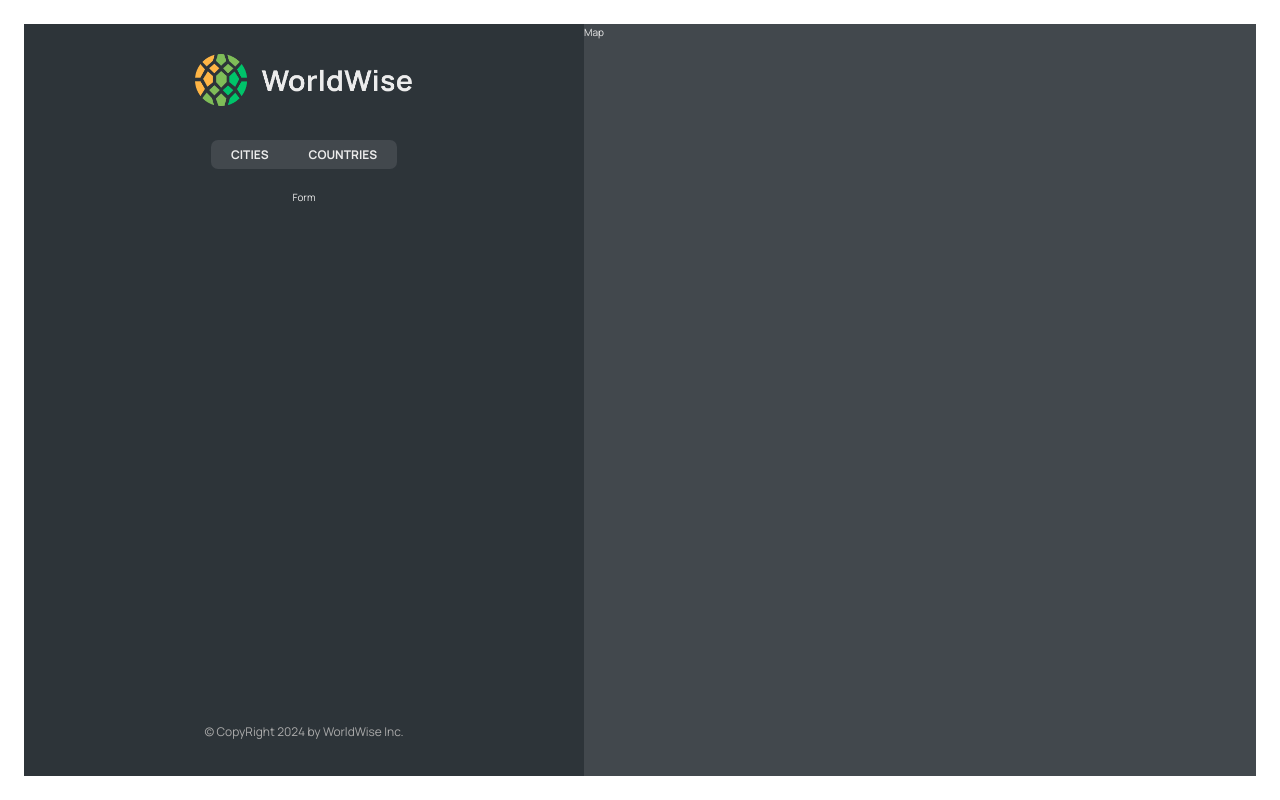
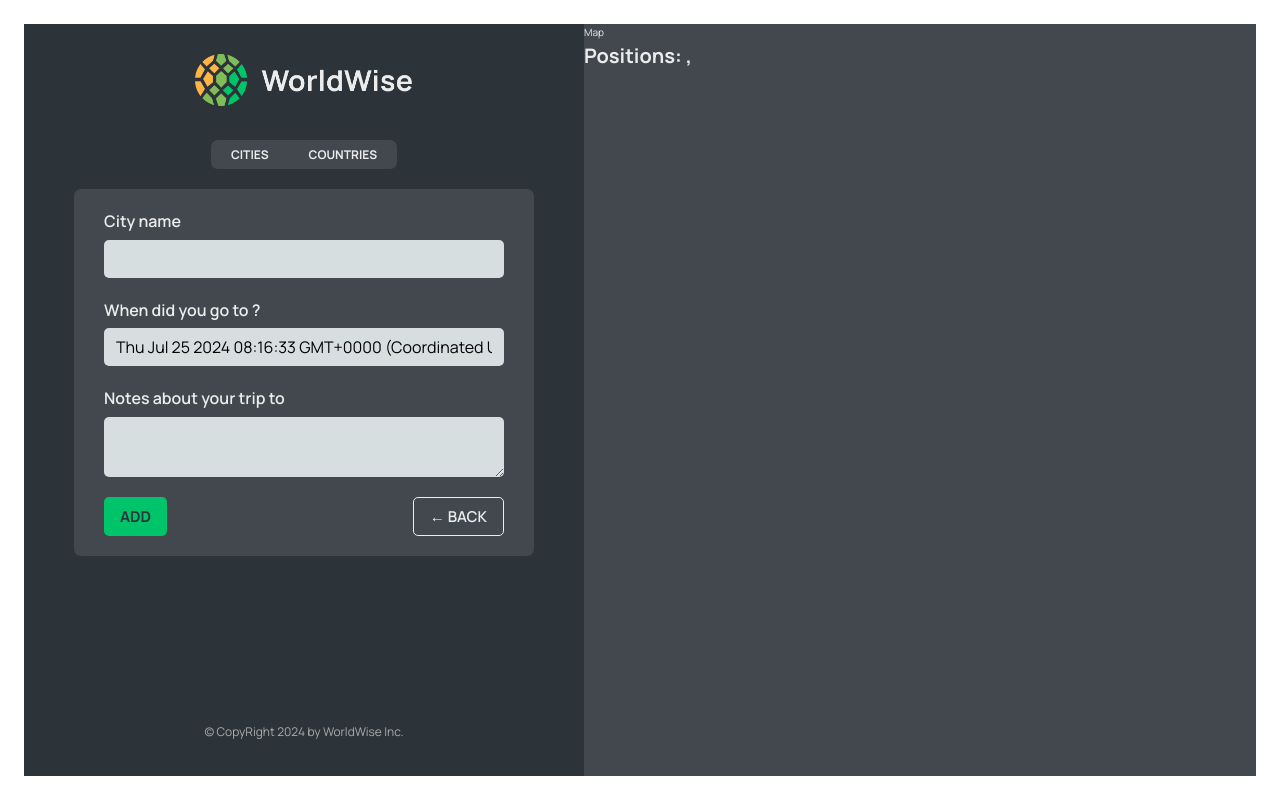
Before and after one commit to ajay0180/worldwise, a React app: page /app/form in a window 1280 px wide. Built offline with nearby package versions, Linux system fonts and the light colour scheme; data requests are answered from the project's data file; the HTML template or start-up script is replaced by a standard one.

Commit message:
Adding some changes

```diff
--- a/src/App.jsx
+++ b/src/App.jsx
@@ -1,4 +1,4 @@
-import { BrowserRouter, Route, Routes } from "react-router-dom";
+import { BrowserRouter, Navigate, Route, Routes } from "react-router-dom";
 import Product from "./pages/Product";
 import Pricing from "./pages/Pricing";
 import HomePage from "./pages/Homepage";
@@ -8,6 +8,8 @@
 import CityList from "./components/CityList";
 import { useEffect, useState } from "react";
 import CountryList from "./components/CountryList";
+import City from "./components/City";
+import Form from "./components/Form";
 
 function App() {
   const [cities, setCities] = useState([]);
@@ -37,24 +39,22 @@
         <Routes>
           <Route index element={<HomePage />} />
           <Route path="product" element={<Product />} />
+          <Route path="pricing" element={<Pricing />} />
           <Route path="login" element={<Login />} />
-          <Route path="pricing" element={<Pricing />} />
           <Route path="app" element={<AppLayout />}>
             {/* Child/Nested routes */}
             {/* Index route */}
-            <Route
-              index
-              element={<CityList cities={cities} isLoading={isLoading} />}
-            />
+            <Route index element={<Navigate replace to={"cities"} />} />
             <Route
               path="cities"
               element={<CityList cities={cities} isLoading={isLoading} />}
             />
+            <Route path="cities/:id" element={<City />} />
             <Route
               path="countries"
               element={<CountryList cities={cities} isLoading={isLoading} />}
             />
-            <Route path="form" element={<p>Form</p>} />
+            <Route path="form" element={<Form />} />
           </Route>
 
           {/* whenever we set 'pass' attribute to any 'Route' object as '*',then it means all the remaining elements that does not match any of the path of other route elements then,this route will be rendered. */}
--- /dev/null
+++ b/src/components/Button.jsx
@@ -0,0 +1,11 @@
+import styles from "./Button.module.css";
+
+function Button({ children, onClick, type }) {
+  return (
+    <button className={`${styles.btn} ${styles[type]}`} onClick={onClick}>
+      {children}
+    </button>
+  );
+}
+
+export default Button;
--- a/src/components/City.jsx
+++ b/src/components/City.jsx
@@ -1,3 +1,4 @@
+import { useParams, useSearchParams } from "react-router-dom";
 import styles from "./City.module.css";
 
 const formatDate = (date) =>
@@ -9,6 +10,14 @@
   }).format(new Date(date));
 
 function City() {
+  const { id } = useParams();
+  console.log(id);
+
+  const [searchParams, setSearchParams] = useSearchParams();
+  console.log(searchParams);
+
+  const lat = searchParams.get("lat");
+  const lng = searchParams.get("lng");
   // TEMP DATA
   const currentCity = {
     cityName: "Lisbon",
@@ -20,42 +29,47 @@
   const { cityName, emoji, date, notes } = currentCity;
 
   return (
-    <div className={styles.city}>
-      <div className={styles.row}>
-        <h6>City name</h6>
-        <h3>
-          <span>{emoji}</span> {cityName}
-        </h3>
-      </div>
-
-      <div className={styles.row}>
-        <h6>You went to {cityName} on</h6>
-        <p>{formatDate(date || null)}</p>
-      </div>
-
-      {notes && (
-        <div className={styles.row}>
-          <h6>Your notes</h6>
-          <p>{notes}</p>
-        </div>
-      )}
-
-      <div className={styles.row}>
-        <h6>Learn more</h6>
-        <a
-          href={`https://en.wikipedia.org/wiki/${cityName}`}
-          target="_blank"
-          rel="noreferrer"
-        >
-          Check out {cityName} on Wikipedia &rarr;
-        </a>
-      </div>
-
-      <div>
-        <ButtonBack />
-      </div>
+    <div>
+      <h1>City {id}</h1>
+      <h3>
+        Position: {lat},{lng}
+      </h3>
     </div>
   );
+
+  // return (
+  //   <div className={styles.city}>
+  //     <div className={styles.row}>
+  //       <h6>City name</h6>
+  //       <h3>
+  //         <span>{emoji}</span> {cityName}
+  //       </h3>
+  //     </div>
+
+  //     <div className={styles.row}>
+  //       <h6>You went to {cityName} on</h6>
+  //       <p>{formatDate(date || null)}</p>
+  //     </div>
+
+  //     {notes && (
+  //       <div className={styles.row}>
+  //         <h6>Your notes</h6>
+  //         <p>{notes}</p>
+  //       </div>
+  //     )}
+
+  //     <div className={styles.row}>
+  //       <h6>Learn more</h6>
+  //       <a
+  //         href={`https://en.wikipedia.org/wiki/${cityName}`}
+  //         target="_blank"
+  //         rel="noreferrer"
+  //       >
+  //         Check out {cityName} on Wikipedia &rarr;
+  //       </a>
+  //     </div>
+  //   </div>
+  // );
 }
 
 export default City;
--- a/src/components/CityItem.jsx
+++ b/src/components/CityItem.jsx
@@ -1,3 +1,4 @@
+import { Link } from "react-router-dom";
 import styles from "./CityItem.module.css";
 
 const formatDate = (date) =>
@@ -8,14 +9,19 @@
   }).format(new Date(date));
 
 function CityItem({ city }) {
-  const { cityName, emoji, date } = city;
+  const { cityName, emoji, date, id, position } = city;
 
   return (
-    <li className={styles.cityItem}>
-      <span className={styles.emoji}>{emoji}</span>
-      <h3 className={styles.name}>{cityName}</h3>
-      <time className={styles.date}>{formatDate(date)}</time>
-      <button className={styles.deleteBtn}>&times;</button>
+    <li>
+      <Link
+        className={styles.cityItem}
+        to={`${id}?lat=${position.lat}&lng=${position.lng}`}
+      >
+        <span className={styles.emoji}>{emoji}</span>
+        <h3 className={styles.name}>{cityName}</h3>
+        <time className={styles.date}>{formatDate(date)}</time>
+        <button className={styles.deleteBtn}>&times;</button>
+      </Link>
     </li>
   );
 }
--- a/src/components/CountryList.jsx
+++ b/src/components/CountryList.jsx
@@ -22,7 +22,7 @@
   return (
     <ul className={styles.countryList}>
       {countries.map((country) => (
-        <CountryItem country={country} />
+        <CountryItem country={country} key={country.country} />
       ))}
     </ul>
   );
--- a/src/components/Form.jsx
+++ b/src/components/Form.jsx
@@ -3,6 +3,8 @@
 import { useState } from "react";
 
 import styles from "./Form.module.css";
+import Button from "./Button";
+import { useNavigate } from "react-router-dom";
 
 export function convertToEmoji(countryCode) {
   const codePoints = countryCode
@@ -13,6 +15,7 @@
 }
 
 function Form() {
+  const navigate = useNavigate();
   const [cityName, setCityName] = useState("");
   const [country, setCountry] = useState("");
   const [date, setDate] = useState(new Date());
@@ -49,8 +52,16 @@
       </div>
 
       <div className={styles.buttons}>
-        <button>Add</button>
-        <button>&larr; Back</button>
+        <Button type="primary">Add</Button>
+        <Button
+          type={"back"}
+          onClick={(e) => {
+            e.preventDefault();
+            navigate(-1);
+          }}
+        >
+          &larr; Back
+        </Button>
       </div>
     </form>
   );
--- a/src/components/Map.jsx
+++ b/src/components/Map.jsx
@@ -1,7 +1,27 @@
+import { useNavigate, useSearchParams } from "react-router-dom";
 import styles from "./Map.module.css";
 
 function Map() {
-  return <div className={styles.mapContainer}>Map</div>;
+  const navigate = useNavigate();
+  const [searchParams, setSearchParams] = useSearchParams();
+
+  console.log(searchParams);
+  const lat = searchParams.get("lat");
+  const lng = searchParams.get("lng");
+
+  return (
+    <div
+      className={styles.mapContainer}
+      onClick={() => {
+        navigate("form");
+      }}
+    >
+      Map
+      <h1>
+        Positions: {lat} , {lng}
+      </h1>
+    </div>
+  );
 }
 
 export default Map;
--- a/src/components/PageNav.jsx
+++ b/src/components/PageNav.jsx
@@ -14,7 +14,7 @@
           <NavLink to={"/pricing"}>Pricing</NavLink>
         </li>
         <li>
-          <NavLink to="./login" className={styles.ctaLink}>
+          <NavLink to="/login" className={styles.ctaLink}>
             Login
           </NavLink>
         </li>
```
